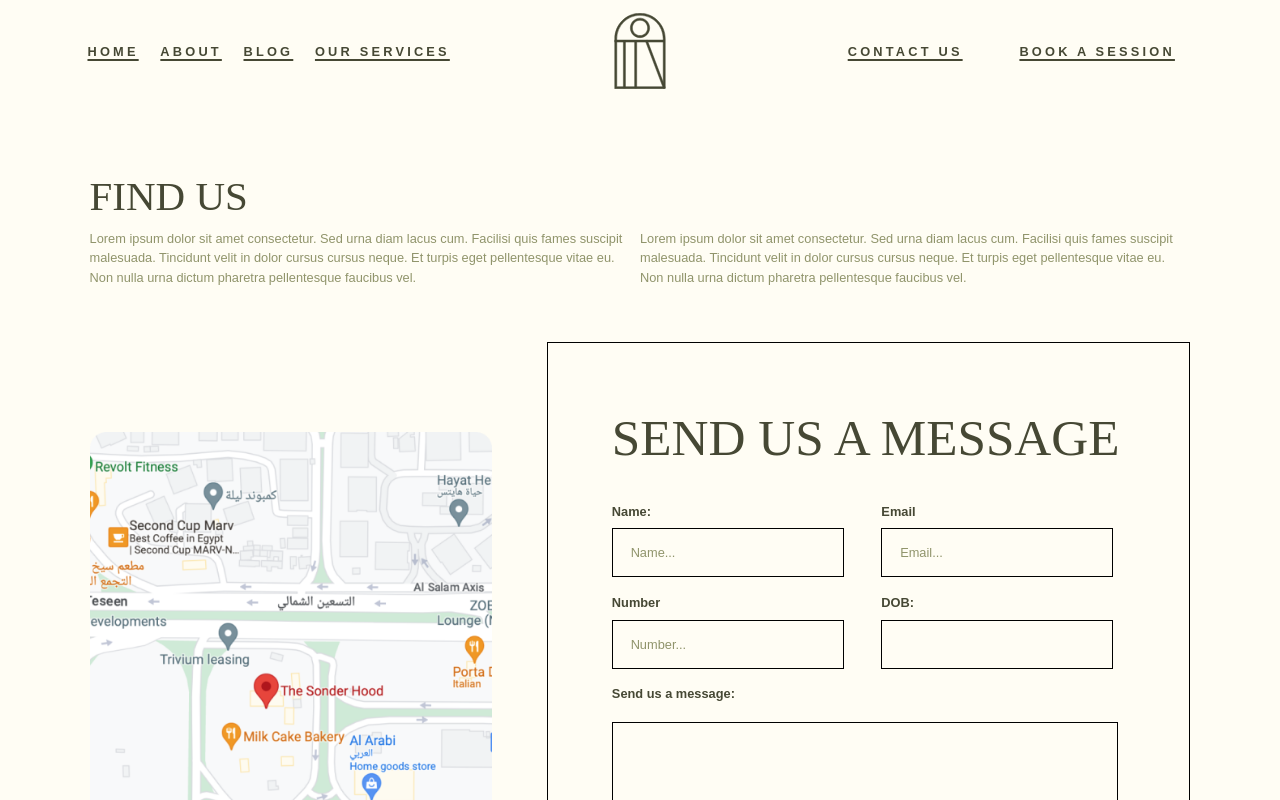
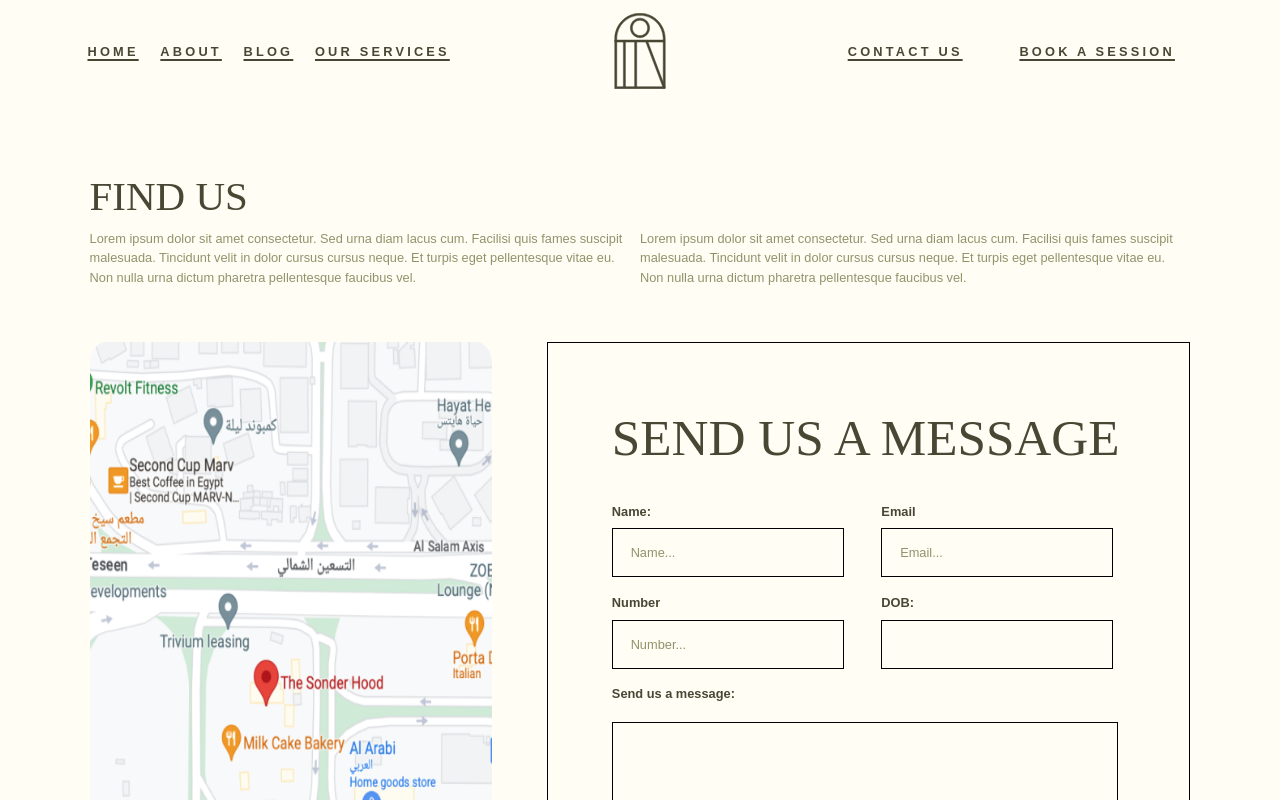
Before and after one commit to MohamedElnaggar1223/sonderhood, a React (Create React App) app: page /ContactUs in a window 1280 px wide. Built offline with nearby package versions, Linux system fonts and the light colour scheme.

Commit message:
Contact Us4

```diff
--- a/src/index.css
+++ b/src/index.css
@@ -2184,7 +2184,7 @@ html, body, #root
 {
 	width: 100%;
 	height: 100%;
-	object-fit: contain;
+	object-fit: fill;
 }
 
 .ContactUsContactMapInfo
```
